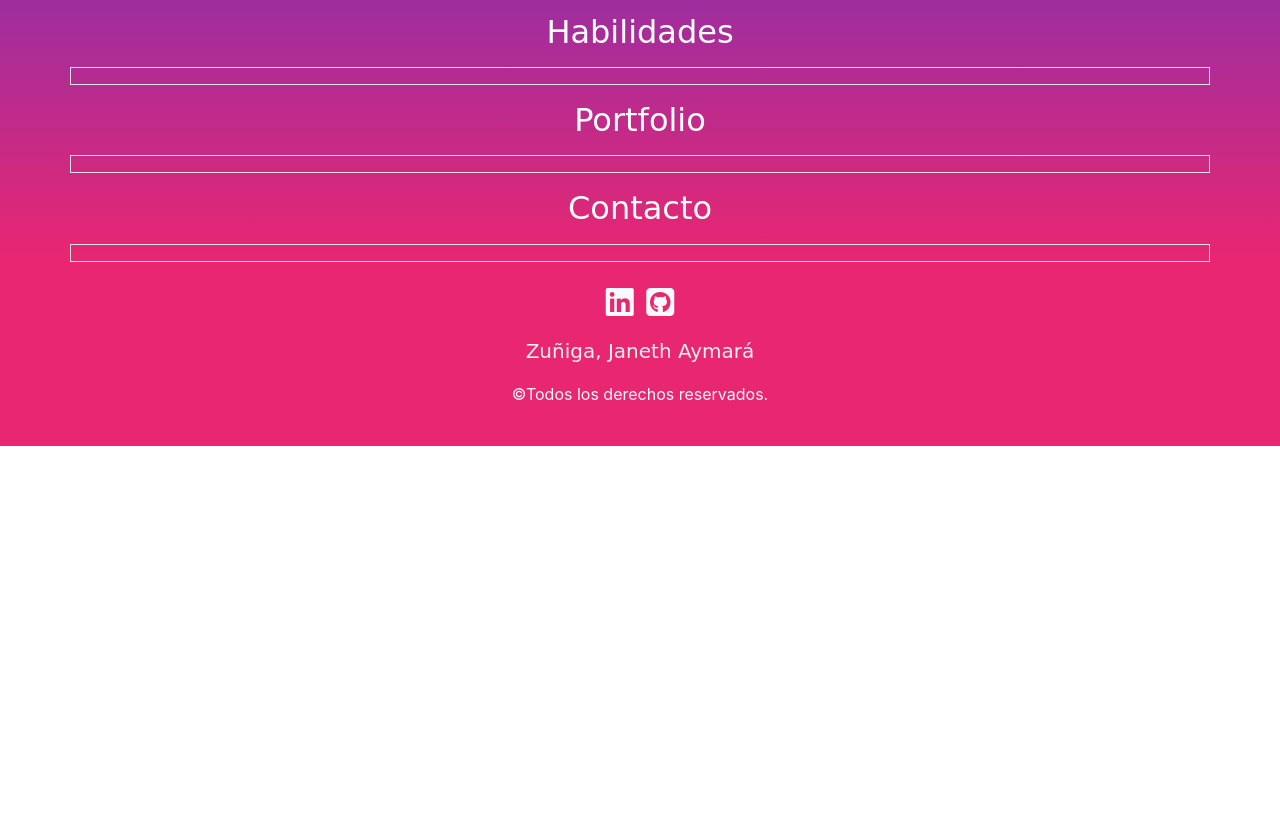
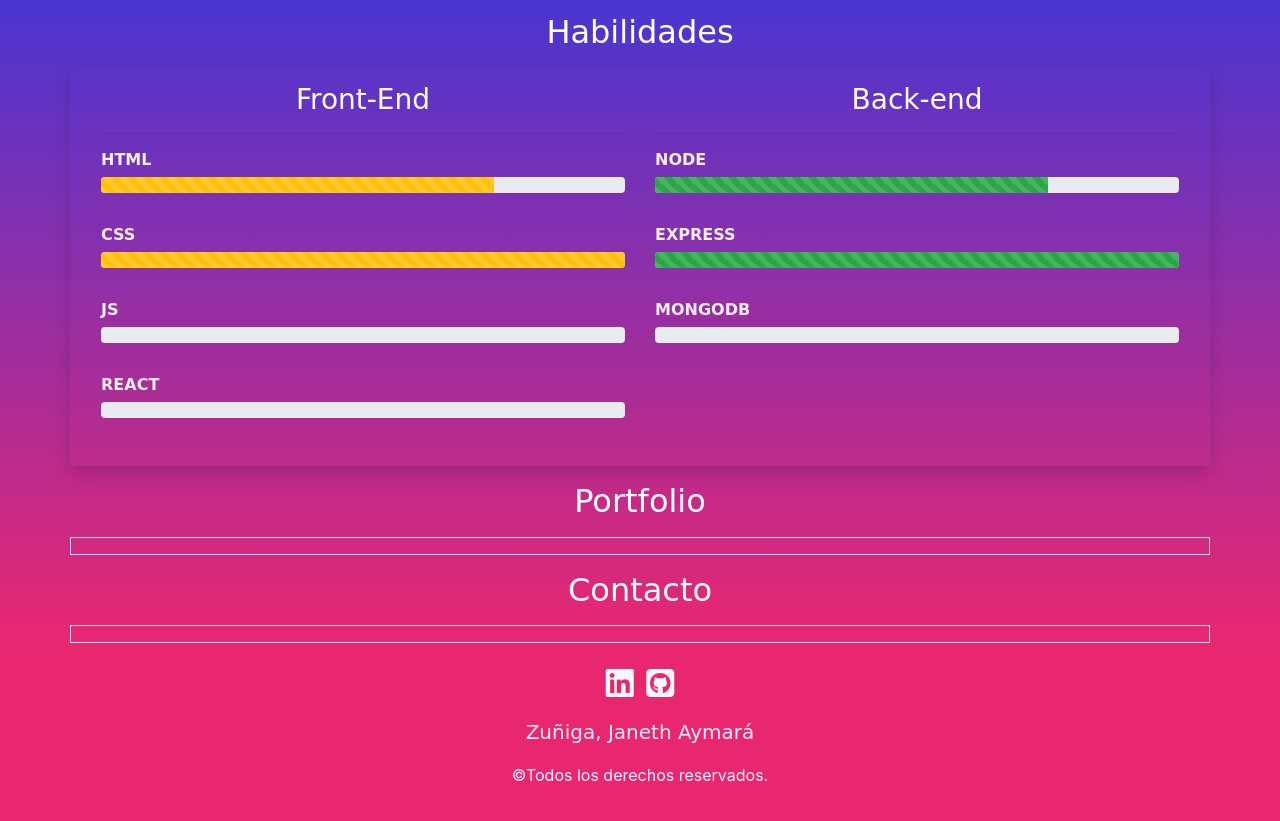
Before and after one commit to JanethAymara/Curri, a plain HTML site: page index.html in a window 1280 px wide. Shown: the part 2290-3111 px from the top of the page. Before the commit the page ends 2736 px from the top, so only its background shows below. Drawn offline with Linux system fonts and the light colour scheme; a web font is replaced by a local one.

Commit message:
se agregó espacio de habilidades

```diff
--- a/css/style.css
+++ b/css/style.css
@@ -31,3 +31,7 @@
     font-family: 'Delius', cursive;
     color: rgb(247, 238, 238);
 }
+
+hmtl {
+    scroll-behavior: smooth;
+}
--- a/index.html
+++ b/index.html
@@ -21,22 +21,22 @@
                 <div class="collapse navbar-collapse p" id="navbarSupportedContent">
                     <ul class="navbar-nav ml-auto">
                         <li class="nav-item">
-                            <a class="nav-link" href="#SobreMi">Sobre Mí</a>
+                            <a class="nav-link" href="#SobreMi ">Sobre Mí</a>
                         </li>
                         <li class="nav-item">
-                            <a class="nav-link" href="#formacionacademica">Educación</a>
+                            <a class="nav-link" href="#formacionacademica ">Educación</a>
                         </li>
                         <li class="nav-item">
-                            <a class="nav-link" href="#Experiencialaboral">Experiencia Laboral</a>
+                            <a class="nav-link" href="#Experiencialaboral ">Experiencia Laboral</a>
                         </li>
                         <li class="nav-item">
-                            <a class="nav-link" href="#Habilidades">Habilidades</a>
+                            <a class="nav-link" href="#Habilidades ">Habilidades</a>
                         </li>
                         <li class="nav-item">
-                            <a class="nav-link" href="#Portfolio">Portfolio</a>
+                            <a class="nav-link" href="#Portfolio ">Portfolio</a>
                         </li>
                         <li class="nav-item">
-                            <a class="nav-link" href="#Contacto">Contacto</a>
+                            <a class="nav-link" href="#Contacto ">Contacto</a>
                         </li>
                     </ul>
                 </div>
@@ -172,7 +172,41 @@
             </section>
             <section id="Habilidades ">
                 <h2 class="text-center display-5 titulos my-3 ">Habilidades</h2>
-                <article class="border pt-3 my-3 row ">
+                <article class="shadow p-3 row ">
+                    <div class="col md-6 ">
+                        <h3 class="text-center display-5 titulos ">Front-End</h3><hr>
+                        <h6 class="p "><b>HTML</b></h6>
+                        <div class="progress mb-2 ">
+                            <div class="progress-bar progress-bar-striped bg-warning w-75 " role="progressbar " aria-valuenow="75 " aria-valuemin="0 " aria-valuemax="100 "></div>
+                        </div><br>
+                        <h6 class="p "><b>CSS</b></h6>
+                        <div class="progress mb-2 ">
+                            <div class="progress-bar progress-bar-striped bg-warning w-100 " role="progressbar " aria-valuenow="100 " aria-valuemin="0 " aria-valuemax="100 "></div>
+                        </div><br>
+                        <h6 class="p "><b>JS</b></h6>
+                        <div class="progress mb-2 ">
+                            <div class="progress-bar progress-bar-striped bg-warning w-5 " role="progressbar " aria-valuenow="5 " aria-valuemin="0 " aria-valuemax="100 "></div>
+                        </div><br>
+                        <h6 class="p "><b>REACT</b></h6>
+                        <div class="progress mb-2 ">
+                            <div class="progress-bar progress-bar-striped bg-warning " role="progressbar " aria-valuenow="0 " aria-valuemin="0 " aria-valuemax="100 "></div>
+                        </div><br>
+                    </div>
+                    <div class="col md-6 ">
+                        <h3 class="text-center display-5 titulos ">Back-end</h3><hr>
+                        <h6 class="p "><b>NODE</b></h6>
+                        <div class="progress mb-2 ">
+                            <div class="progress-bar progress-bar-striped bg-success w-75 " role="progressbar " aria-valuenow="75 " aria-valuemin="0 " aria-valuemax="100 "></div>
+                        </div><br>
+                        <h6 class="p "><b>EXPRESS</b></h6>
+                        <div class="progress mb-2 ">
+                            <div class="progress-bar progress-bar-striped bg-success w-100 " role="progressbar " aria-valuenow="100 " aria-valuemin="0 " aria-valuemax="100 "></div>
+                        </div><br>
+                        <h6 class="p "><b>MONGODB</b></h6>
+                        <div class="progress mb-2 ">
+                            <div class="progress-bar progress-bar-striped bg-success w-5 " role="progressbar " aria-valuenow="5 " aria-valuemin="0 " aria-valuemax="100 "></div>
+                        </div><br>
+                    </div>
                 </article>
             </section>
             <section id="Portfolio ">
```
